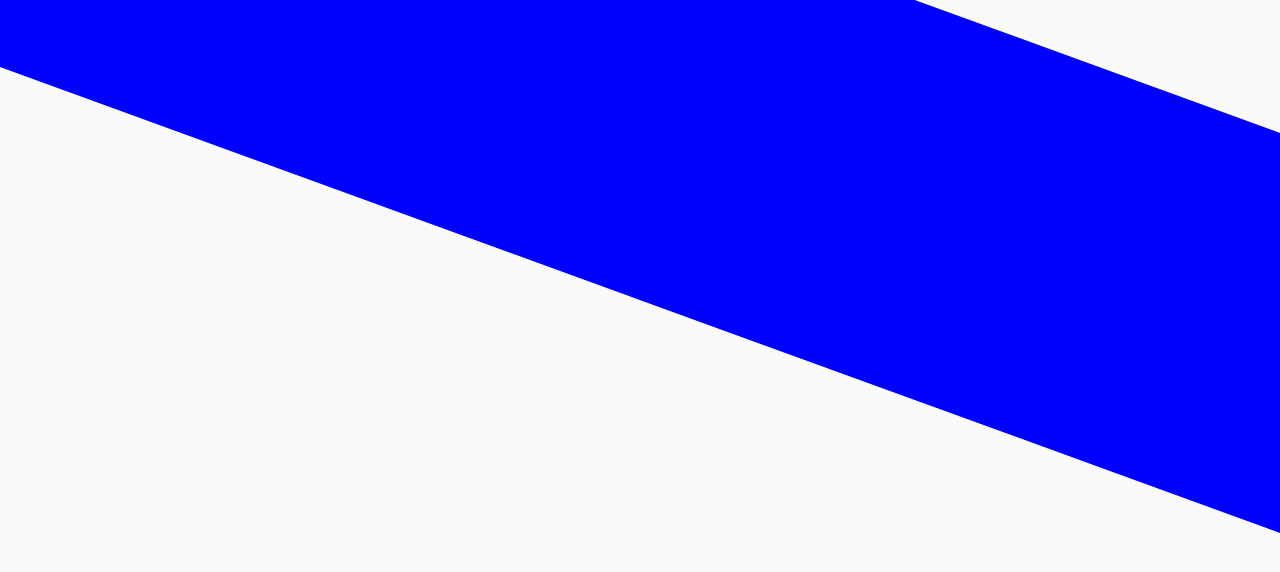
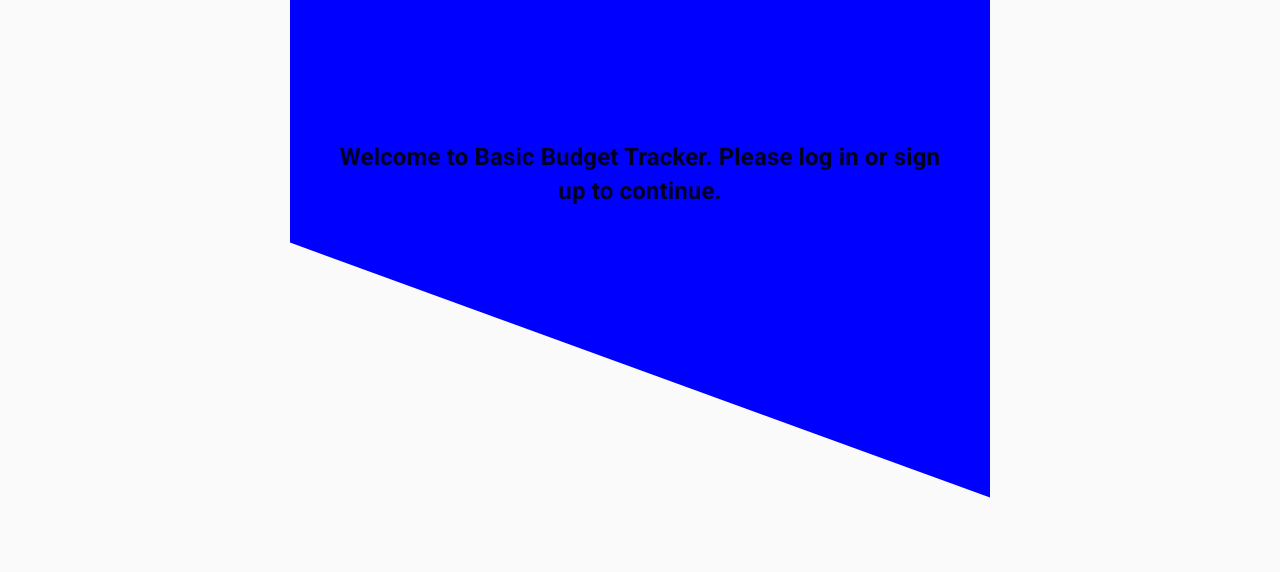
Before and after one commit to springbreak2020/SBFrontEnd, a React (Create React App) app in the folder sbfe/: page / in a window 1280 px wide. Shown: the top 572 px of the page. Built offline with nearby package versions, Linux system fonts and the light colour scheme.

Commit message:
Login screen responsive.

```diff
--- a/sbfe/src/App.css
+++ b/sbfe/src/App.css
@@ -47,10 +47,31 @@
   top: -100px;
 }
 
-.decorative-div h1 {
+@media only screen and (min-width: 500px) {
+  .decorative-div {
+    height: 510px;
+    top: -140px;
+  }
+}
+
+h1 {
   z-index: 2;
   position: relative;
   font-size: 24px;
   padding: 5%;
   margin-top: 15%;
+  text-align: center;
 }
+
+.login-body {
+  max-width: 900px;
+  display: flex;
+  flex-direction: column;
+  align-items: center;
+  margin: 0 auto;
+}
+
+div {
+  max-width: 700px;
+  margin: 0 auto;
+}
--- a/sbfe/src/components/Login.js
+++ b/sbfe/src/components/Login.js
@@ -9,7 +9,7 @@ export const Login = () => {
       <h1>
         Welcome to Basic Budget Tracker. Please log in or sign up to continue.{" "}
       </h1>
-      <div class="g-signin2" data-onsuccess="onSignIn"></div>
+      <div className="g-signin2" data-onsuccess="onSignIn"></div>
     </div>
   );
 };
```
